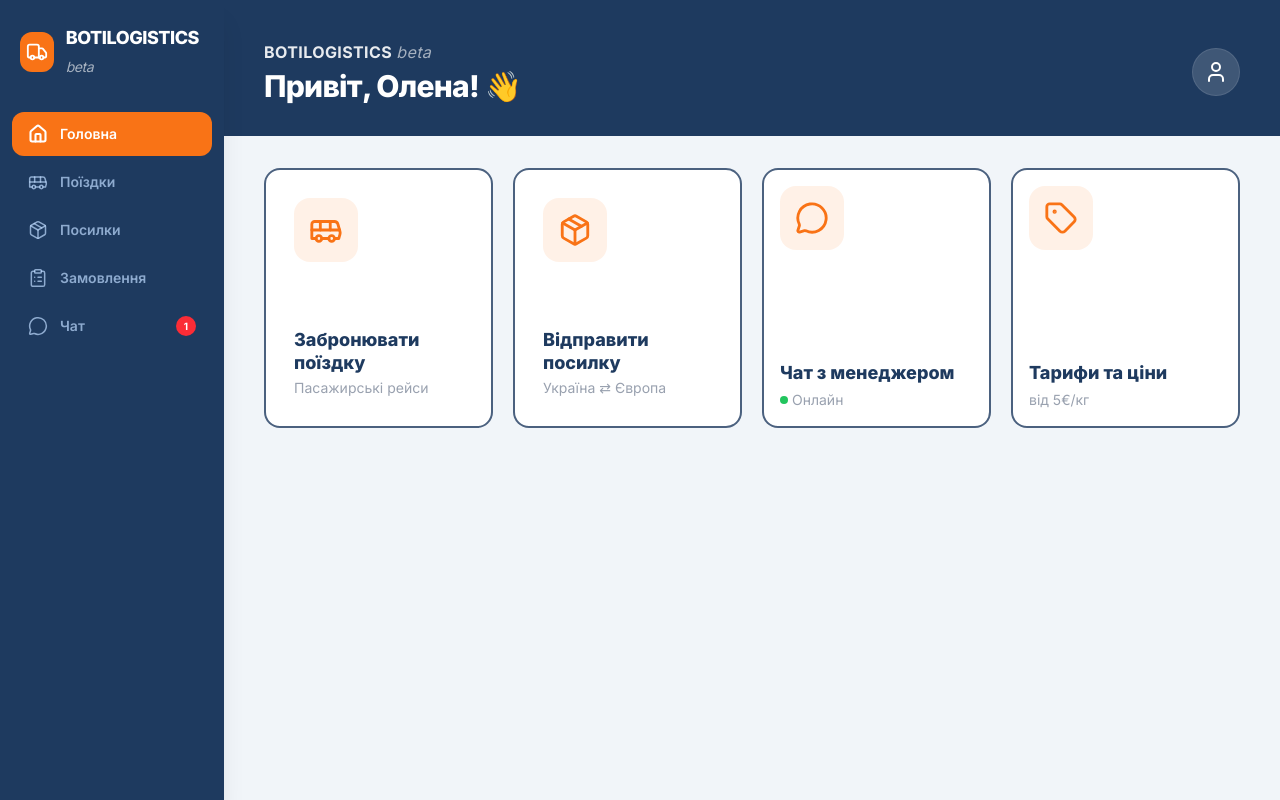
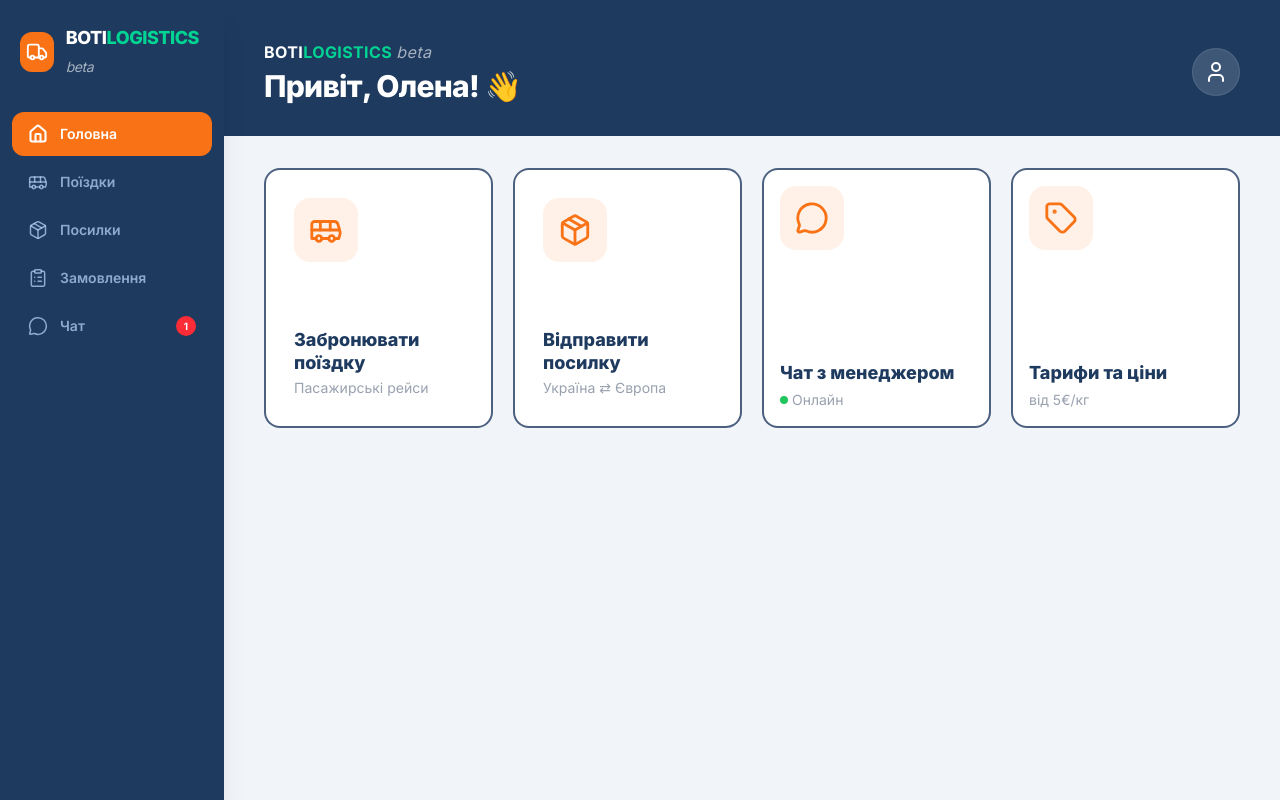
Before and after one commit to CodeDestriyer/BotiLogistics-Clients-v2.0, a React (Vite) app: page / in a window 1280 px wide. Built offline with nearby package versions, Linux system fonts and the light colour scheme.

Commit message:
Style BOTI in white and LOGISTICS in green across all branding
Apply two-tone branding: BOTI (white) + LOGISTICS (emerald-400)
in LoginScreen, HomeScreen header, and desktop sidebar.

https://claude.ai/code/session_01FamZ9wtEQTRyK1qxZaWW3v

```diff
--- a/src/components/TabBar.tsx
+++ b/src/components/TabBar.tsx
@@ -50,7 +50,7 @@ export default function TabBar({ active, onTab, chatBadge }: TabBarProps) {
           <div className="w-10 h-10 bg-accent rounded-xl flex items-center justify-center">
             <Truck size={22} className="text-white" />
           </div>
-          <span className="text-white font-extrabold text-lg tracking-tight">BOTI<span className="font-extrabold">LOGISTICS</span> <em className="font-normal text-white/60 text-sm">beta</em></span>
+          <span className="font-extrabold text-lg tracking-tight"><span className="text-white">BOTI</span><span className="text-emerald-400">LOGISTICS</span> <em className="font-normal text-white/60 text-sm">beta</em></span>
         </div>
         <div className="flex flex-col gap-1 px-3 flex-1">
           {tabs.map(({ id, label, icon: Icon }) => {
--- a/src/screens/HomeScreen.tsx
+++ b/src/screens/HomeScreen.tsx
@@ -12,7 +12,7 @@ export default function HomeScreen({ onNavigate }: Props) {
       <div className="bg-navy px-5 pt-8 pb-6 rounded-b-3xl md:rounded-none md:px-10 md:pt-10 md:pb-8">
         <div className="flex items-center justify-between">
           <div>
-            <p className="text-white/90 text-sm md:text-base font-bold tracking-wide mb-1">BOTILOGISTICS <em className="font-normal text-white/60">beta</em></p>
+            <p className="text-sm md:text-base font-bold tracking-wide mb-1"><span className="text-white">BOTI</span><span className="text-emerald-400">LOGISTICS</span> <em className="font-normal text-white/60">beta</em></p>
             <h1 className="text-2xl md:text-3xl font-extrabold text-white tracking-tight">Привіт, Олена! 👋</h1>
           </div>
           <button
--- a/src/screens/LoginScreen.tsx
+++ b/src/screens/LoginScreen.tsx
@@ -94,7 +94,7 @@ export default function LoginScreen({ onLogin }: Props) {
           <div className="w-20 h-20 bg-accent rounded-2xl flex items-center justify-center mb-4 shadow-lg shadow-accent/30">
             <Truck size={40} className="text-white" />
           </div>
-          <h1 className="text-2xl font-extrabold text-white tracking-tight">BOTILOGISTICS <em className="font-normal text-white/70">beta</em></h1>
+          <h1 className="text-2xl font-extrabold tracking-tight"><span className="text-white">BOTI</span><span className="text-emerald-400">LOGISTICS</span> <em className="font-normal text-white/70">beta</em></h1>
           <p className="text-blue-200/70 text-sm mt-1">Логістика без кордонів</p>
         </div>
 
```
